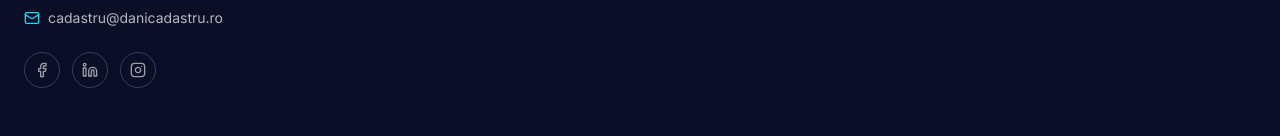
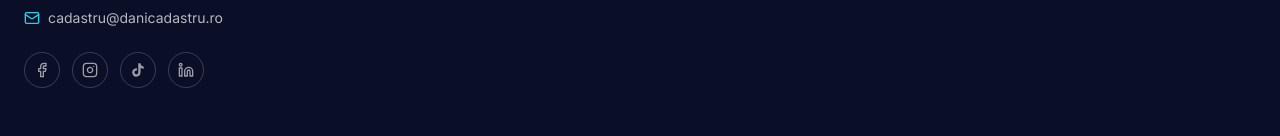
Before and after one commit to ValuxOptik99/danicadastru.ro, a Next.js app: page /despre-noi in a window 1280 px wide. Shown: the part 5349-5485 px from the top of the page. Built offline with nearby package versions, Linux system fonts and the light colour scheme.

Commit message:
feat: add real social links and TikTok icon to footer

```diff
--- a/components/layout/Footer.tsx
+++ b/components/layout/Footer.tsx
@@ -2,6 +2,7 @@
 import Image from "next/image";
 import { Facebook, Linkedin, Instagram, MapPin, Phone, Mail } from "lucide-react";
 import { CookieSettingsButton } from "@/components/cookies/CookieSettingsButton";
+import { TikTokIcon } from "@/components/shared/TikTokIcon";
 
 const zoneDeservite = [
   "Constanța",
@@ -47,13 +48,16 @@
             </ul>
             <div className="flex items-center gap-3">
               {[
-                { icon: Facebook, href: "#", label: "Facebook" },
-                { icon: Linkedin, href: "#", label: "LinkedIn" },
-                { icon: Instagram, href: "#", label: "Instagram" },
+                { icon: Facebook, href: "https://www.facebook.com/cadastrumangalia", label: "Facebook" },
+                { icon: Instagram, href: "https://www.instagram.com/cadastru.constanta", label: "Instagram" },
+                { icon: TikTokIcon, href: "https://www.tiktok.com/@cadastru.constanta", label: "TikTok" },
+                { icon: Linkedin, href: "https://www.linkedin.com/in/daniel-s-96089839b", label: "LinkedIn" },
               ].map(({ icon: Icon, href, label }) => (
                 <a
                   key={label}
                   href={href}
+                  target="_blank"
+                  rel="noopener noreferrer"
                   aria-label={label}
                   className="group flex h-9 w-9 items-center justify-center rounded-full border border-white/20 text-white/60 hover:border-transparent hover:text-white transition-all duration-200 hover:[background:linear-gradient(135deg,#2563EB_0%,#22D3EE_35%,#8B5CF6_70%,#EC4899_100%)]"
                 >
--- /dev/null
+++ b/components/shared/TikTokIcon.tsx
@@ -0,0 +1,13 @@
+export function TikTokIcon({ className }: { className?: string }) {
+  return (
+    <svg
+      viewBox="0 0 24 24"
+      fill="currentColor"
+      className={className}
+      xmlns="http://www.w3.org/2000/svg"
+      aria-hidden="true"
+    >
+      <path d="M19.59 6.69a4.83 4.83 0 0 1-3.77-4.25V2h-3.45v13.67a2.89 2.89 0 0 1-5.2 1.74 2.89 2.89 0 0 1 2.31-4.64 2.93 2.93 0 0 1 .88.13V9.4a6.84 6.84 0 0 0-1-.05A6.33 6.33 0 0 0 5 20.1a6.34 6.34 0 0 0 10.86-4.43v-7a8.16 8.16 0 0 0 4.77 1.52v-3.4a4.85 4.85 0 0 1-1-.1z" />
+    </svg>
+  );
+}
```
